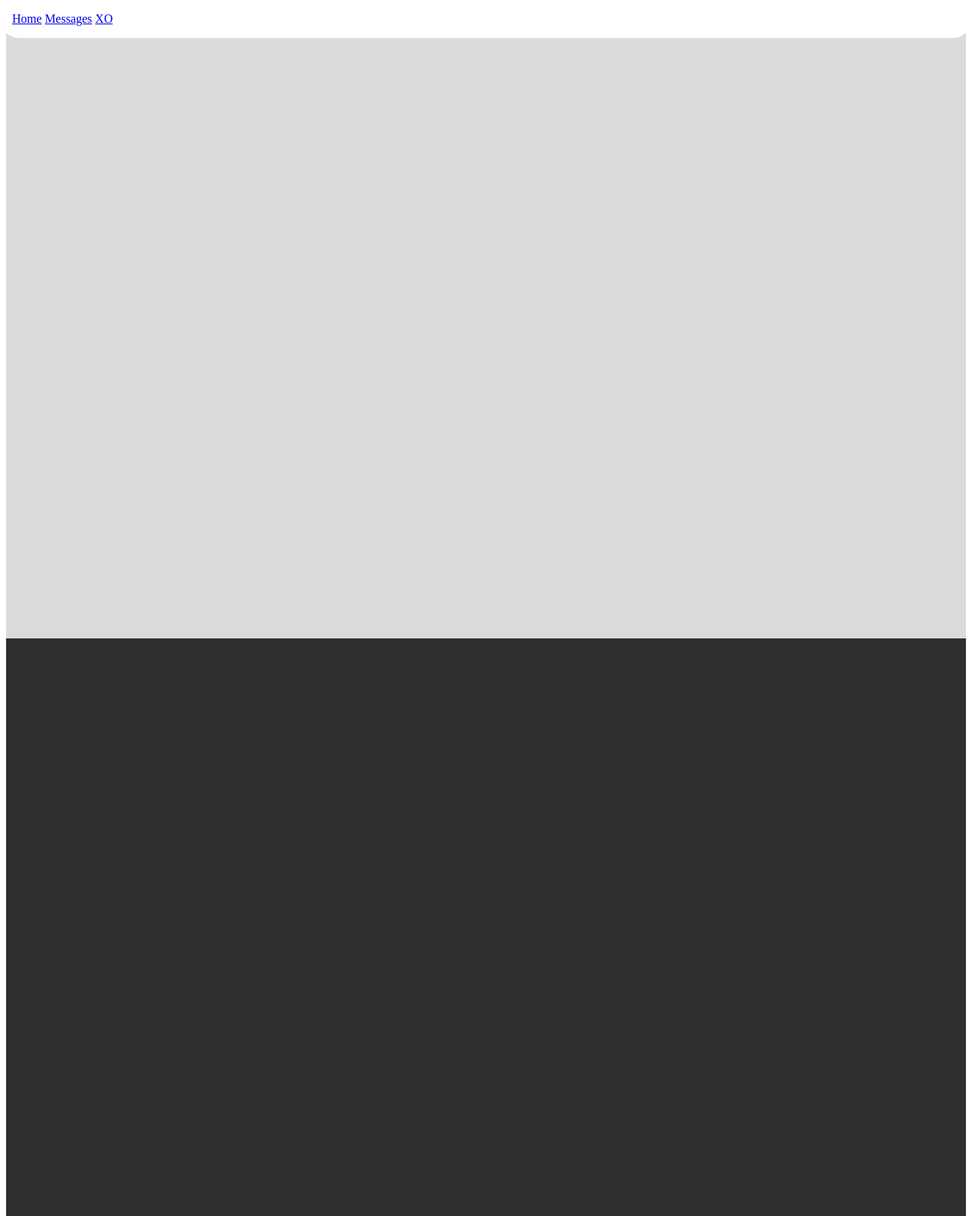
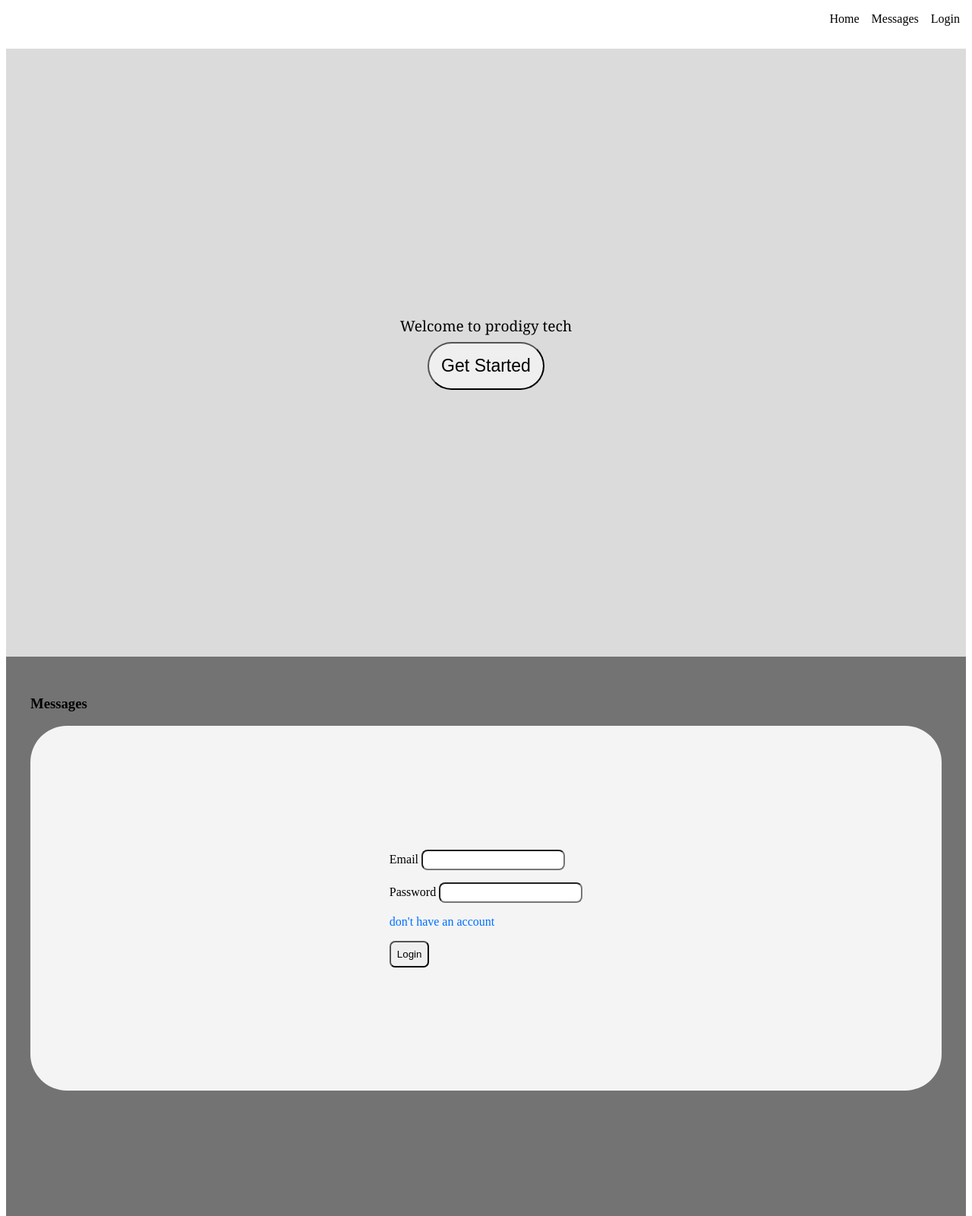
Before and after one commit to Natidev/PRODIGY_WD_01, a plain HTML site: page index.html in a window 1280 px wide. Shown: the top 1600 px of the page at 76% size. Drawn offline with Linux system fonts and the light colour scheme.

Commit message:
completed credentials page

```diff
--- a/index.html
+++ b/index.html
@@ -9,19 +9,70 @@
 
 <body id="bdy">
 <header>
-    <button id="second" class="hide">
+<button id="second" class="hide">
         +
     </button>
     <nav id="navbar">
             <a href="#1">Home</a>
-            <a href="#2">Messages</a>
-            <a href="#3">XO</a>
+            <a href="#3">Messages</a>
+            <a href="#2">Login</a>
     </nav>
 </header>
 
     <main>
-        <section class="dark" id="1"></section>
-        <section class="da" id="2"></section>
+        <section class="dark" id="1">
+            Welcome to prodigy tech
+            <button class="start">
+                Get Started
+            </button>
+        </section>
+        <section class="da" id="2">
+            <h3>
+                Messages
+            </h3>
+            <div id="sp">
+                <form action="" id="signup" class="hide">
+                    <label for="" id="mail"> Email
+                        <input type="email">
+                    </label>
+                    <label for="">
+                        Password
+                        <input type="password">
+                    </label>
+                    <label for="">
+                        Confirm <br>Password
+                        <input type="password">
+                    </label>
+                    <label for="">
+
+                        <input type="checkbox">
+                        Accept <em>Terms and conditions</em>
+                    </label>
+                    <p id="2login" class="links">
+                        already have an account login
+                    </p>
+                    <button type="submit" name="sign-up" id="signupbtn" value="SignUp">
+                        SignUp
+                    </button>
+
+                </form>
+                <form action="" id="login">
+                    <label for="" id="mail"> Email
+                        <input type="email">
+                    </label>
+                    <label for="">
+                        Password
+                        <input type="password">
+                    </label>
+                    <span id="2signup" class="links">don't have an account</span>
+                    <button type="submit" name="sign-up" id="loginbtn" value="SignUp">
+                        Login
+                    </button>
+                </form>
+            </div>
+
+
+        </section>
         <section class="d" id="3"></section>
     </main>
 </body>
--- a/script.js
+++ b/script.js
@@ -1,4 +1,16 @@
 let deltascroll=0
+const loginref=document.getElementById("2login")
+const signupref=document.getElementById("2signup")
+loginref.addEventListener('click',(e)=>{
+    document.getElementById('login').classList.remove('hide')
+    document.getElementById('signup').classList.add('hide')
+
+})
+signupref.addEventListener('click',(e)=>{
+    document.getElementById('login').classList.add('hide')
+    document.getElementById('signup').classList.remove('hide')
+
+})
 window.addEventListener('scroll',(e)=>{
     const navbar=document.getElementById("navbar")
     let diff=Math.abs(window.scrollY-deltascroll)
--- a/style.css
+++ b/style.css
@@ -2,23 +2,39 @@
 .dark{
     background-color: rgb(219, 219, 219);
     height:100vh;
+    display: flex;
+    align-items: center;
+    justify-content: center;
+    flex-direction: column;
+    gap: 0.5rem;
+    font-family: Cambria, Cochin, Georgia, Times, 'Times New Roman', serif;
+    font-size: larger;
 }
 .d{
-    background-color: rgb(115, 115, 115);
+    background-color: rgb(47, 47, 47);
     height:100vh;
 }
 .da{
-    background-color: rgb(47, 47, 47);
+    background-color: rgb(115, 115, 115);
     height:100vh;
+    padding: 2rem;
 }
-.hide{
-    display: none;
-}
+
 header{
     padding: 1rem;
+
+}
+main{
+    margin-top: 1.5rem;
+}
+a{
+    text-decoration: none;
+    color: #000;
 }
 
 #navbar{
+    display: flex;
+    justify-content: end;
     padding: 1rem;
     background-color:white;
     position: fixed;
@@ -39,6 +55,49 @@ header{
     padding: 1rem;
     border-radius: 50%;
 }
-#second .hide{
+.hide{
     display: none;
 }
+button.start{
+    border-radius: 4rem;
+    font-size:larger;
+    padding: 1rem;
+}
+#signupbtn:hover,button.start:hover{
+    color: white;
+    background: #000;
+    border-color: aliceblue;
+    transform: scale(1.1);
+}
+#sp{
+    background: rgb(244, 244, 244);
+    height: 60%;
+    display: flex;
+    align-items: center;
+    justify-content: center;
+    border-radius: 3rem;
+}
+form{
+
+    display: grid;
+    grid-column: 1;
+    gap: 1rem;
+
+}
+input{
+    padding: 0.25rem;
+    border-radius: 0.5rem;
+    max-width: 12rem;
+
+}
+button#signupbtn,#loginbtn{
+    padding: 0.5rem;
+    width: min-content;
+    border-radius: 0.45rem;
+}
+.links{
+    color: rgb(0, 110, 255);
+}
+.links:hover{
+    text-decoration: underline;
+}
```
